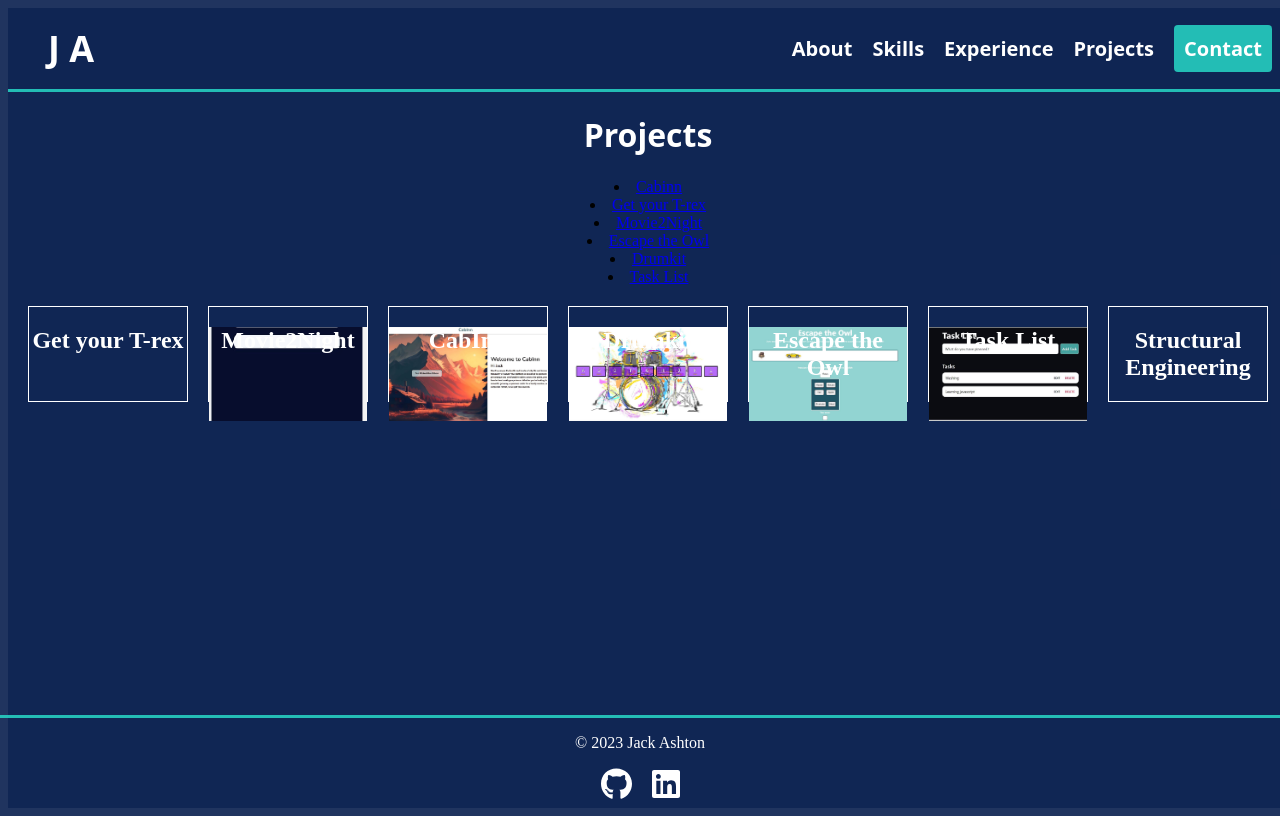
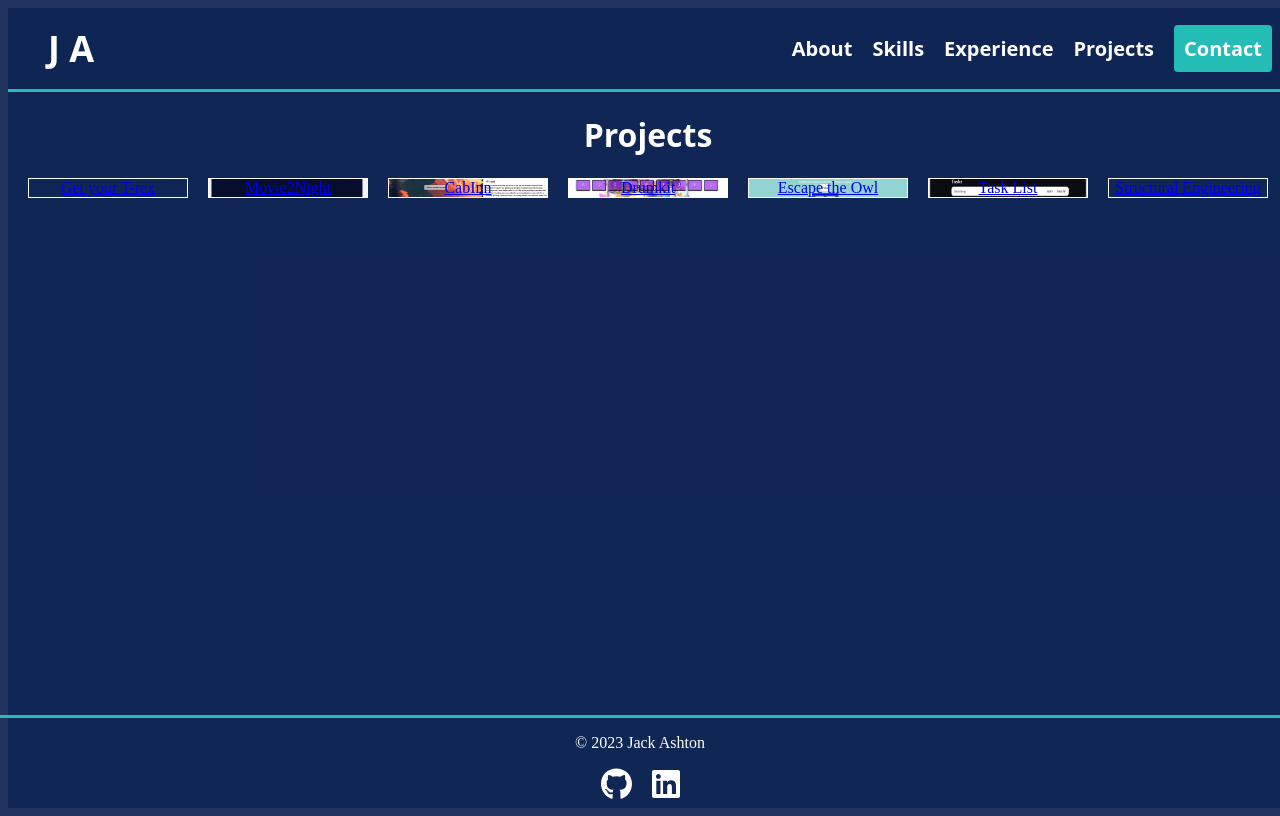
Before and after one commit to Jackdashton/portfolio, a React (Vite) app in the folder portfolio/: page /projects in a window 1280 px wide. Built offline with nearby package versions, Linux system fonts and the light colour scheme.

Commit message:
added link to data, created links over the images

```diff
--- a/portfolio/src/components/Projects.jsx
+++ b/portfolio/src/components/Projects.jsx
@@ -2,35 +2,32 @@ import React from "react";
 import ProjectCard from "./ProjectCard";
 import { projectData } from "../projects.data.js";
 import styles from "./Projects.module.css";
-import { Link, Route, Routes } from 'react-router-dom'
 
 function Projects() {
   return (
     <>
       <h1>Projects</h1>
-      <li> <Link to="/cabinn">Cabinn</Link> </li>
-      <li> <Link to="/trex">Get your T-rex</Link> </li>
-      <li> <Link to="/movie">Movie2Night</Link> </li>
-      <li> <Link to="/owl">Escape the Owl</Link> </li>
-      <li> <Link to="/drum">Drumkit</Link> </li>
-      <li> <Link to="/task">Task List</Link> </li>
       <div className={styles.wrapper}>
         {projectData.map((project) => (
-          <div className={styles.projectCard} key={project.id} >
+          <div
+            className={styles.projectCard}
+            key={project.id}
+            style={{
+              backgroundImage: `url(/images/screenshots/${project.images[0]}.JPG)`,
+              backgroundSize: "cover",
+              backgroundRepeat: "no-repeat",
+              width: "100%",
+              height: "100%",
+              backgroundPosition: "center",
+            }}
+
+          >
             {project.images?.length > 0 && (
-              <div style=
-              {{
-                backgroundImage: `url(/images/screenshots/${project.images[0]}.JPG)`,
-                backgroundSize: 'cover',
-                backgroundRepeat: 'no-repeat',
-                width: '100%',
-                height: '100%',
-                backgroundPosition: 'center',
-              }} >
-              <h2>{project.title}</h2>
-              </div>
-              )}
-            </div>
+              <>
+                <a href={`/${project.link}`}>{project.title}</a>
+              </>
+            )}
+          </div>
         ))}
       </div>
     </>
--- a/portfolio/src/projects.data.js
+++ b/portfolio/src/projects.data.js
@@ -2,42 +2,49 @@ export const projectData = [
   {
     id: crypto.randomUUID(),
     title: "Get your T-rex",
+    link: "trex",
     tech: "Ruby on Rails, JavaScript, HTML, CSS, Stimulus, Bootstrap",
     images: ["t-rex screenshot1", "t-rex screenshot2"],
   },
   {
     id: crypto.randomUUID(),
     title: "Movie2Night",
+    link: "movie",
     tech: "Ruby on Rails, JavaScript, HTML, CSS, Stimulus, Bootstrap",
     images: ["movie1", "movie2", "movie3", "movie4", "movie5", "movie6"],
   },
   {
     id: crypto.randomUUID(),
     title: "CabInn",
+    link: "cabinn",
     tech: "Ruby on Rails, JavaScript, HTML, CSS",
     images: ["cab1", "cab2", "cab3", "cab4"],
   },
   {
     id: crypto.randomUUID(),
     title: "Drumkit",
+    link: "drum",
     tech: "JavaScript, HTML and CSS",
     images: ["drum1"],
   },
   {
     id: crypto.randomUUID(),
     title: "Escape the Owl",
+    link: "owl",
     tech: "JavaScript, HTML and CSS",
     images: ["Owl1", "Owl2", "Owl3", "Owl4"],
   },
   {
     id: crypto.randomUUID(),
     title: "Task List",
+    link: "task",
     tech: "JavaScript, HTML and CSS",
     images: ["task1"],
   },
   {
     id: crypto.randomUUID(),
     title: "Structural Engineering",
+    link: "structure",
     tech: "Bluebeam, Tekla Structural Designer, Tedds, Autocad",
     images: ["t-rex screenshot1", "t-rex screenshot2"],
   },
```
